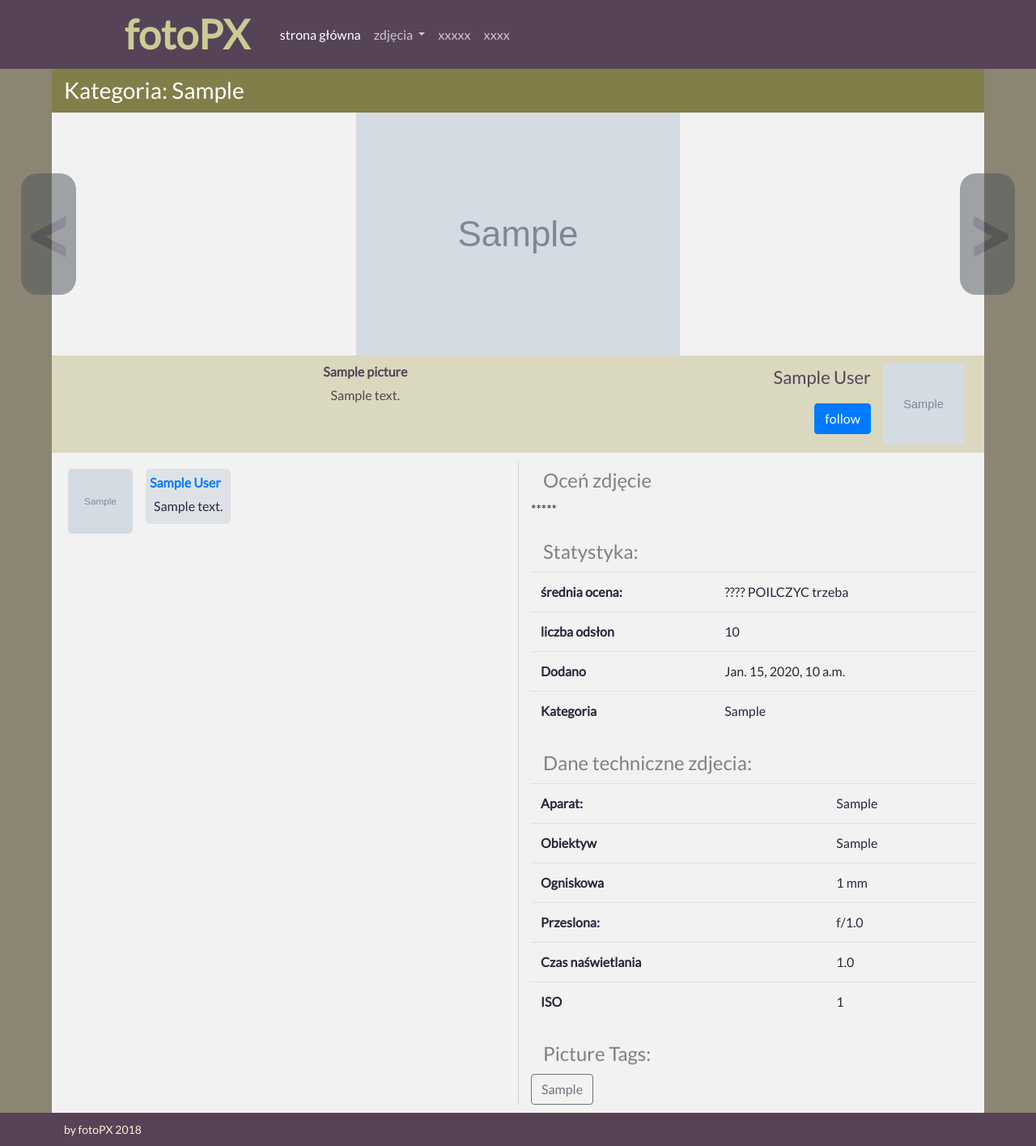
After one commit to allVentures/fotoPX-Picture-Sharing-Application-, a Django app: a page that uses fotoPXapp/templates/header.html in a window 1280 px wide. The commit adds this page. Shown: the whole page at 81% size. Run offline with Django 3.2, Linux system fonts and the light colour scheme; tables that the repository leaves empty hold one stand-in row (values such as "Sample post"); grey boxes marked "Sample" are stand-in pictures; parts of the project's set-up code (start-up, migrations or seed data) failed here and were passed over; some libraries are stand-ins or nearby versions.

Commit message:
Main Page View, Pictures Categories Views, Picture View

```diff
--- a/fotoPX/settings.py
+++ b/fotoPX/settings.py
@@ -124,6 +124,8 @@ USE_TZ = True
 # Static files (CSS, JavaScript, Images)
 # https://docs.djangoproject.com/en/1.10/howto/static-files/
 
+ROOT_URLCONF = 'fotoPX.urls'
+
 STATIC_URL = '/static/'
 STATIC_ROOT = 'fotoPXapp/static/'
 
--- a/fotoPX/urls.py
+++ b/fotoPX/urls.py
@@ -18,8 +18,7 @@ from django.conf.urls.static import static
 from django.contrib import admin
 from django.urls import path, re_path, include
 from django.conf.urls import url
-from fotoPXapp.views import user_registration, MainPage, AllPictures
-
+from fotoPXapp.views import user_registration, MainPage, AllPictures, PictureView
 
 urlpatterns = [
     url(r'^jet/', include('jet.urls', 'jet')),  # Django JET URLS
@@ -27,12 +26,11 @@ urlpatterns = [
     url(r'^admin/', admin.site.urls),
     url(r'^rejestracja', user_registration.as_view(), name="user_registration"),
     url(r'^$', MainPage.as_view(), name="main_page"),
-    url(r'^nowe-zdjecia', AllPictures.as_view(), name="all_pictures"),
+    re_path(r'^kategoria/(?P<category_slug>[A-Za-z-]+)/(?P<id>[0-9]+)$', AllPictures.as_view(), name="all_pictures"),
+    re_path(r'^(?P<category_slug>[A-Za-z-]+)/(?P<picture_slug>[A-Za-z0-9-]+)/(?P<id>[0-9]+)$', PictureView.as_view(),
+        name="picture_view"),
 
 ]
 
-
-
-
 if settings.DEBUG:
     urlpatterns += static(settings.MEDIA_URL, document_root=settings.MEDIA_ROOT)
--- a/fotoPXapp/models.py
+++ b/fotoPXapp/models.py
@@ -59,6 +59,7 @@ class Followers(models.Model):
 
 class PictureCategory(models.Model):
     category = models.CharField(max_length=64, unique=True)
+    category_slug = models.CharField(max_length=64, unique=True, null=True)
 
     def __str__(self):
         return "%s" % (self.category)
@@ -66,8 +67,12 @@ class PictureCategory(models.Model):
 
 class Picture(models.Model):
     picture = models.ImageField()
+    picture_thumbnail = models.ImageField(null=True)
+    th_width = models.IntegerField(null=True)
+    th_height = models.IntegerField(null=True)
     title = models.CharField(max_length=160, null=True)
     description = models.TextField()
+    pic_slug = models.CharField(max_length=160, null=True, unique=True)
     views = models.IntegerField(null=True, default=0)
     picture_category_id = models.ForeignKey(PictureCategory, on_delete=models.CASCADE)
     picture_user_id = models.ForeignKey(User, on_delete=models.CASCADE)
--- a/fotoPXapp/static/css/styles.css
+++ b/fotoPXapp/static/css/styles.css
@@ -47,7 +47,7 @@ body {
     font-size: 50px;
     font-weight: 900;
     color: #cbcb95;
-    margin: 0 10px 0 10px;
+    margin: 0 30px 0 10px;
 }
 
 /*-----Footer-----*/
@@ -75,108 +75,176 @@ body {
     max-width: 1280px;
     margin: 0 auto;
     height: 100%;
-    padding: 15px 15px;
+    /*padding: 15px 15px;*/
     background-color: #f2f2f2;
 }
 
+/*-----Pictures Grid-----*/
 
-/*-------------------CHECK------------------------------------------------*/
-
-table {
-    table-layout: fixed;
-    word-wrap: break-word;
+.grid {
+    display: flex;
+    flex-wrap: wrap;
+    position: relative;
 }
 
+/*.grid::after {*/
+/*content: '';*/
+/*flex-grow: 999999999;*/
+/*}*/
 
-.centerTableCol {
+.grid > figure {
+    margin: 0;
+    position: relative;
+    background-repeat: no-repeat;
+    background-size: cover;
+    background-position: center;
+    transform: scale(1);
+    transition: all 0.4s ease-in-out;
+    z-index: 0;
+    border: 1px solid black;
+}
+
+.grid > figure.loaded:hover {
+    border-radius: 10px;
+    transform: scale(1.03);
+    z-index: 5;
+}
+
+.grid figure a img {
+    height: 280px;
+}
+
+/*-------------------WEB ELEMENTS----------------------------------*/
+
+.h3FotoPx {
+    background-color: #827e4a;
+    color: white;
+    padding: 10px 15px;
+    margin: 0;
+}
+
+.h5FotoPx {
+    background-color: #aba76c;
+    color: white;
+    padding: 10px 15px;
+    margin: 0;
+}
+
+h6 {
+    font-weight: 700;
+}
+
+.errorMessage {
+    width: 100%;
+    text-align: center;
+    color: red;
+    margin-top: 150px;
+}
+
+/*-------------------PICTURE VIEW------------------------*/
+.pictureView {
+    margin: 0;
+    padding: 0;
+    display: flex;
+    flex-wrap: wrap;
+    align-items: center;
+    justify-content: center;
+    text-align: center;
+    position: relative;
+    /*overflow: hidden;*/
+}
+
+.sliderLeft, .sliderRight {
+    font-size: 100px;
+    font-weight: 900;
+    background-color: #4e555b;
+    opacity: 0.5;
+    border-radius: 20px;
+    padding: 0 5px;
+    position: absolute;
+}
+
+.sliderLeft {
+    transform: translateX(580px);
+}
+
+.sliderRight {
+    transform: translateX(-580px);
+}
+
+.userInfoPictureView {
+    margin: 0;
+    padding: 10px;
+    background-color: #dad8be;
+    color: #574357;
+    width: 100%;
+}
+
+.pictureTitle {
     text-align: center;
 }
 
-.h3Colors {
-    background-color: #aba76c;
-    color: white;
-    padding: 10px 15px;
+.userAvatar {
+    height: 100px;
+    width: 100px;
+    float: right;
+    margin-left: 15px;
 }
 
-.h4Colors {
-    background-color: #0063cc;
-    color: white;
-    padding: 10px 15px;
+.userFollow {
+    float: right;
 }
 
-#groupsSelection {
-    width: 400px;
-    min-height: 100px;
+.userFollow p {
+    font-size: 22px;
+    text-align: right;
+    width: 100%;
 }
 
-.tdAlignRight {
-    text-align: right;
+.userFollow button {
+    float: right;
 }
 
-.pGroupsHeader {
-    display: inline;
-    line-height: 40px;
+/*------------Picture comments-----------*/
+.pictureComments {
+    padding: 10px;
+    box-sizing: border-box;
 }
 
-.tdAvatar {
-    width: 400px;
-    max-height: 400px;
-    display: block;
-    overflow: hidden;
+.commentAvatar {
+    height: 80px;
+    width: 80px;
+    border-radius: 5px;
 }
 
-.tdAvatar img {
+li.comments {
+    padding: 10px;
+    text-align: left;
 }
 
-.thAvatar {
-    width: 400px;
+li.comments a {
+    font-weight: bold;
+    display: block;
+    width: auto;
+
 }
 
-.col20 {
-    width: 20%;
+li.comments div {
+    background-color: #dee2e6;
+    padding: 5px;
+    display: block;
+    border-radius: 5px;
 }
 
-.col60 {
-    width: 60%;
+.pictureExif  {
+    border-left: lightgray solid 1px;
 }
 
-.col40 {
-    width: 40%;
+.pictureViewH4{
+    width: 100%;
+    /*background-color: #aba76c;*/
+    color: gray;
+    padding: 10px 15px;
+    margin: 0;
+    text-align: left;
 }
-
-.userDetailsDiv {
-    display: inline-block;
-    vertical-align: top;
-    width: 69.5%;
-}
-
-.divAvatar {
-    display: inline-block;
-    height: 400px;
-    width: 30%;
-    overflow: hidden;
-    position: relative;
-}
-
-.divAvatar img {
-    position: absolute;
-    object-fit: cover;
-}
-
-.noPicture {
-    width: 100%;
-    height: 100%;
-    border: rgb(222, 226, 230) 1px solid;
-    margin: 0;
-    padding: 0;
-    display: table;
-}
-
-.noPicture i {
-    color: rgb(222, 226, 230);
-    font-size: 270px;
-    align-content: baseline;
-    display: table-cell;
-    text-align: center;
-    vertical-align: middle;
-}
--- a/fotoPXapp/static/js/scripts.js
+++ b/fotoPXapp/static/js/scripts.js
@@ -1,4 +1,6 @@
 $(function () {
+// --------------------JS START-------------------------
+// ------------REGIONS---------------
     var $registrationForm = $('#formRegister');
     var $voivodeshipSelect = $('#voivodeship').find('select');
 
@@ -38,4 +40,57 @@ $(function () {
         $newEl += `</select></div>`;
         $('#voivodeship').after($newEl);
     }
+
+    $(document).ready(function () {
+        $("img").on('load', function () {
+            var w = $(this).width();
+            var h = $(this).height();
+        })
+    });
+
+
+// ------------PICTURES GRID---------------
+    var $pictures = $(".pictureThumbnail");
+    $pictures.each(function (i) {
+
+        var w = parseInt($(this).attr("data-width"));
+        var h = parseInt($(this).attr("data-height"));
+
+        var flexBasis = (w * 140) / h;
+        var flexGrow = (w * 100) / h;
+        var paddingBottom = (h / w) * 100;
+
+
+        var src = $(this).attr('src');
+        // console.log(src);
+
+        $(this).css({
+            'opacity': 0
+        });
+
+        $(this).parent('a').wrap('<figure>')
+        // $(this).before('<i>');
+
+        var figure = $(this).parent().parent();
+        figure.css({
+            'flex-grow': flexGrow,
+            'flex-basis': flexBasis + 'px',
+            'background-image': 'url(' + src + ')'
+        });
+
+        // figure.find('i').css({
+        //     'padding-bottom': paddingBottom + '%'
+        // });
+
+
+        var img = new Image();
+        img.onload = function () {
+            figure.addClass('loaded');
+        }
+        img.src = src;
+    });
+
+// all picture display flex end
+
+// --------------------JS END -------------------------
 });
--- a/fotoPXapp/templates/header.html
+++ b/fotoPXapp/templates/header.html
@@ -4,15 +4,14 @@
 <head>
     <meta http-equiv="Content-Type" content="text/html; charset=utf-8"/>
     {#link to fonts awesome#}
-{#    <link rel="stylesheet" href="https://use.fontawesome.com/releases/v5.5.0/css/all.css"#}
-{#          integrity="sha384-B4dIYHKNBt8Bc12p+WXckhzcICo0wtJAoU8YZTY5qE0Id1GSseTk6S+L3BlXeVIU"#}
-{#          crossorigin="anonymous">#}
+    {#    <link rel="stylesheet" href="https://use.fontawesome.com/releases/v5.5.0/css/all.css"#}
+    {#          integrity="sha384-B4dIYHKNBt8Bc12p+WXckhzcICo0wtJAoU8YZTY5qE0Id1GSseTk6S+L3BlXeVIU"#}
+    {#          crossorigin="anonymous">#}
     {#link to Bootstrap files#}
     <link rel="stylesheet" href="{% static 'css/bootstrap.css' %}">
-{#    <script src="{% static 'js/bootstrap.js' %}"></script>#}
     <script src="{% static 'js/jquery-3.3.1.js' %}"></script>
     <script src="{% static 'js/popper.js' %}"></script>
-
+    <script src="{% static 'js/bootstrap.js' %}"></script>
     <link rel="stylesheet" href="{% static 'css/styles.css' %}">
 
     <link href="https://fonts.googleapis.com/css?family=Lato" rel="stylesheet">
@@ -22,18 +21,38 @@
 <div class="websiteHeader">
     <nav class="navbar navbar-expand-lg navbar-dark headerRooms">
         <a class="navbar-brand" id="logo">fotoPX</a>
-        <div class="collapse navbar-collapse" id="navbarNavAltMarkup">
-            <div class="navbar-nav">
-                <a class="nav-item nav-link" href="/">Strona Glowna</a>
-                <a class="nav-item nav-link" href="/nowe-zdjecia">Zdjecia</a>
-                <a class="nav-item nav-link" href="#">Użytkownicy</a>
-                <a class="nav-item nav-link" href="#">xxxxxx</a>
-                <a class="nav-item nav-link" href="#">xxxxxx</a>
-                <a class="nav-item nav-link" href="#">xxxxxx</a>
-            </div>
+        <button class="navbar-toggler" type="button" data-toggle="collapse" data-target="#navbarNavDropdown"
+                aria-controls="navbarNavDropdown" aria-expanded="false" aria-label="Toggle navigation">
+            <span class="navbar-toggler-icon"></span>
+        </button>
+        <div class="collapse navbar-collapse" id="navbarNavDropdown">
+            <ul class="navbar-nav">
+                <li class="nav-item active">
+                    <a class="nav-link" href="/kategoria/cat/0">strona główna<span class="sr-only">(current)</span></a>
+                </li>
+                <li class="nav-item dropdown">
+                    <a class="nav-link dropdown-toggle" href="#" id="navbarDropdownMenuLink" data-toggle="dropdown"
+                       aria-haspopup="true" aria-expanded="false">
+                        zdjęcia
+                    </a>
+                    <div class="dropdown-menu" aria-labelledby="navbarDropdownMenuLink">
+                        <a class="dropdown-item" href="/kategoria/wszystkie-zdjecia/0">Wszystkie zdjecia</a>
+                        <a class="dropdown-item" href="/kategoria/krajobraz/1">krajobraz</a>
+                        <a class="dropdown-item" href="/kategoria/moda-fashion/2">moda (fashion)</a>
+                        <a class="dropdown-item" href="/kategoria/reklama-komercja/3">reklama i komercja</a>
+                        <a class="dropdown-item" href="/kategoria/portret/4">portret</a>
+                        <a class="dropdown-item" href="/kategoria/fotografia-dokumentalna/5">dokument</a>
+                    </div>
+                </li>
+                <li class="nav-item">
+                    <a class="nav-link" href="#">xxxxx</a>
+                </li>
+                <li class="nav-item">
+                    <a class="nav-link" href="#">xxxx</a>
+                </li>
+            </ul>
         </div>
     </nav>
-
 </div>
 <div class="mainContainer">
     <!-- end of header -->
--- /dev/null
+++ b/fotoPXapp/templates/picture_view.html
@@ -0,0 +1,109 @@
+{% include  "header.html" %}
+
+<h3 class="h3FotoPx">Kategoria: {{ picture.picture_category_id }} </h3>
+
+<div class="pictureView">
+    <div class="sliderRight">&lt</div>
+    <img class="img-fluid" src="{{ picture.picture.url }}" alt="">
+    <div class="sliderLeft">&gt</div>
+</div>
+<div class="row userInfoPictureView">
+    <div class="pictureTitle col-8">
+        <h6>{{ picture.title }}</h6>
+        <p>{{ picture.description }}</p>
+    </div>
+    <div class="userAvatarDiv col-4">
+        <img class="userAvatar" src="{{ owner.avatar_picture.url }}"
+             alt=" {{ picture.picture_user_id.first_name }} {{ picture.picture_user_id.last_name }}">
+        <div class="userFollow">
+            <p>{{ picture.picture_user_id.first_name }} {{ picture.picture_user_id.last_name }}</p>
+            <button type="button" class="btn btn-primary">follow</button>
+        </div>
+    </div>
+</div>
+<div class="row pictureComments">
+    <div class="col-6">
+        <ul class="list-unstyled">
+            {% for comment in comments %}
+                {% for commenter in commenters_array %}
+                    {% if commenter.user_id == comment.commenter.id %}
+                        <li class="media comments">
+                            <img class="mr-3 commentAvatar" src="{{ commenter.avatar_picture.url }}" alt="">
+                            <div>
+                                <a href="#">{{ commenter.name }}</a>
+                                <div class="media-body">
+                                    {{ comment.comment }}
+                                </div>
+                            </div>
+                        </li>
+                    {% endif %}
+                {% endfor %}
+            {% endfor %}
+        </ul>
+    </div>
+    <div class="pictureExif col-6">
+        <h4 class="pictureViewH4">Oceń zdjęcie</h4>
+        <p>*****</p>
+        <h4 class="pictureViewH4">Statystyka:</h4>
+        <table class="table">
+            <tbody>
+            <tr>
+                <th scope="row">średnia ocena:</th>
+                <td>???? POILCZYC trzeba</td>
+            </tr>
+            <tr>
+                <th scope="row">liczba odsłon</th>
+                <td>{{ picture.views }}</td>
+            </tr>
+            <tr>
+                <th scope="row">Dodano</th>
+                <td>{{ picture.upload_date }}</td>
+            </tr>
+            <tr>
+                <th scope="row">Kategoria</th>
+                <td>{{ picture.picture_category_id }}</td>
+            </tr>
+            </tbody>
+        </table>
+
+
+        <h4 class="pictureViewH4">Dane techniczne zdjecia:</h4>
+        <table class="table">
+            <tbody>
+            <tr>
+                <th scope="row">Aparat:</th>
+                <td>{{ picture.camera_make }}</td>
+            </tr>
+            <tr>
+                <th scope="row">Obiektyw</th>
+                <td>{{ picture.lens }}</td>
+            </tr>
+            <tr>
+                <th scope="row">Ogniskowa</th>
+                <td>{{ picture.focal_length }} mm</td>
+            </tr>
+            <tr>
+                <th scope="row">Przeslona:</th>
+                <td>f/{{ picture.f_stop }}</td>
+            </tr>
+            <tr>
+                <th scope="row">Czas naświetlania</th>
+                <td>{{ picture.shutter_speed }}</td>
+            </tr>
+            <tr>
+                <th scope="row">ISO</th>
+                <td>{{ picture.ISO }}</td>
+            </tr>
+            </tbody>
+        </table>
+
+        <h4 class="pictureViewH4">Picture Tags:</h4>
+        {% for t in picture.picturetags_set.all %}
+            <button type="button" class="btn btn-outline-secondary">{{ t.picture_tag }}</button>
+        {% endfor %}
+    </div>
+</div>
+
+
+
+{% include "footer.html" %}
--- /dev/null
+++ b/fotoPXapp/templates/standard_error_page.html
@@ -0,0 +1,6 @@
+{% include  "header.html" %}
+<h3 class="h3FotoPx">Błąd!</h3>
+
+<h2 class="errorMessage">{{ msg }}</h2>
+
+{% include "footer.html" %}
--- a/fotoPXapp/views.py
+++ b/fotoPXapp/views.py
@@ -1,3 +1,4 @@
+from django.core.exceptions import ObjectDoesNotExist
 from django.shortcuts import render
 from django.views import View
 from django.http import HttpResponse, HttpRequest, Http404
@@ -39,12 +40,41 @@ class user_registration(View):
 
 
 # -----------------------------PICTURES-----------------------------
+# ----------All pictures & all pictures in categories--------
+
 class AllPictures(View):
-    def get(self, request):
-        all_pictures = Picture.objects.all()
+    def get(self, request, category_slug, id):
+        categ_id = int(id)
+        if categ_id == 0:
+            all_pictures = Picture.objects.all()
+            category = "wszystkie zdjecia"
+        else:
+            try:
+                all_pictures = Picture.objects.filter(picture_category_id=categ_id)
+                category = PictureCategory.objects.get(id=categ_id)
+            except ObjectDoesNotExist:
+                ctx = {"msg": "Nie ma takiej kategorii"}
+                return render(request, "standard_error_page.html", ctx)
+        ctx = {"pictures": all_pictures, "category": category}
+        return render(request, "all_pictures.html", ctx)
 
-        ctx = {"pictures": all_pictures}
-        return render(request, "all_pictures.html", ctx)
+
+class PictureView(View):
+    def get(self, request, category_slug, picture_slug, id):
+        picture_to_display = Picture.objects.get(id=id)
+        picture_owner_id = picture_to_display.picture_user_id_id
+        picture_owner_info = ExtendUser.objects.get(user_id=picture_owner_id)
+        picture_comments = PictureComment.objects.filter(picture_id_id=id)
+        all_commenters = []
+        for usr in picture_comments:
+            commenter = ExtendUser.objects.get(user_id=usr.commenter)
+            all_commenters.append(commenter)
+        print(all_commenters)
+
+
+        ctx = {"picture": picture_to_display, "owner": picture_owner_info, "comments": picture_comments,
+               "commenters_array": all_commenters}
+        return render(request, "picture_view.html", ctx)
 
 # -----------------------COMMENTS / RATINGS-----------------------------
 
```
Also changed, not shown: Faker/working_scripts.py (+99 -12 lines), fotoPXapp/templates/all_pictures.html (+9 -9 lines).
